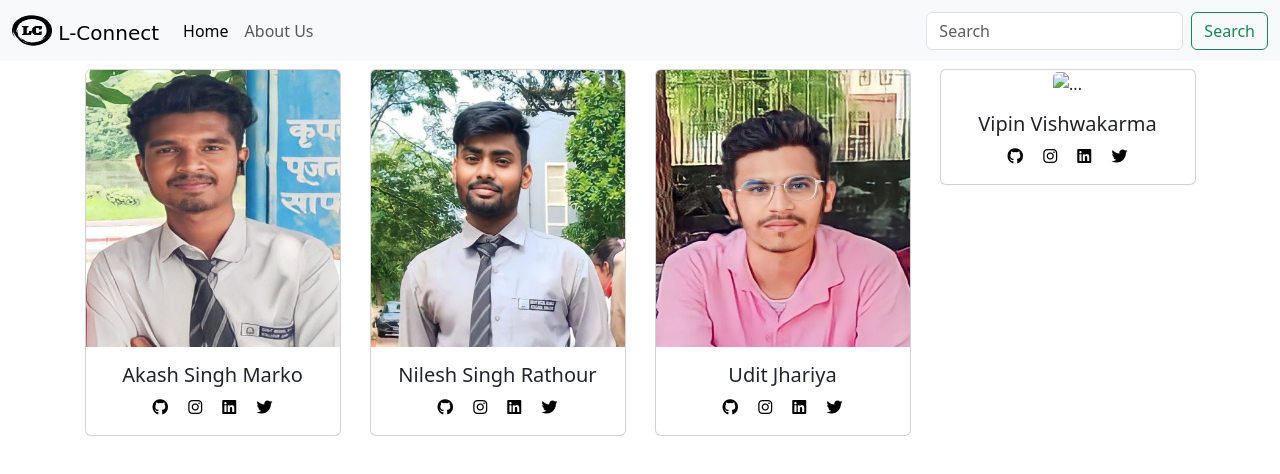
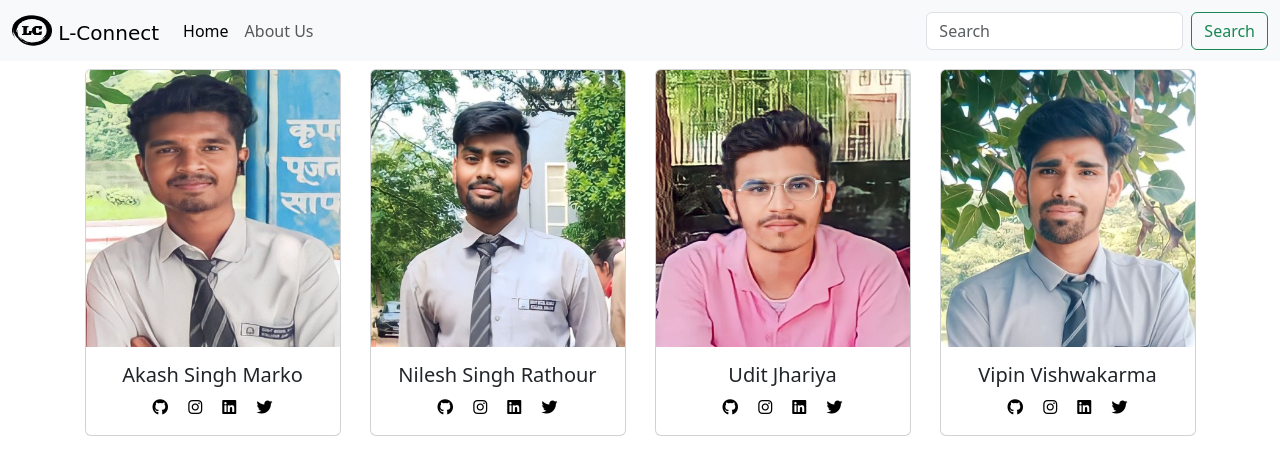
Before and after one commit to vipinishere/Let-Connect, a plain HTML site: page index.html in a window 1280 px wide. Drawn offline with nearby package versions, Linux system fonts and the light colour scheme; a web font is replaced by a local one.

Commit message:
Update index.html

```diff
--- a/index.html
+++ b/index.html
@@ -109,7 +109,7 @@
         <!-- forth card -->
         <div class="col-xxl-3 col-xl-3 col-lg-4 col-md-6 col-sm-12">
           <div class="card d-inline-block my-2" style="width: 16rem;">
-            <img src="vipin2.jpg" class="card-img-top" alt="...">
+            <img src="vipn2.jpg" class="card-img-top" alt="...">
             <div class="card-body">
               <h5 class="card-title">Vipin Vishwakarma</h5>
               <footer id="footer">
```
